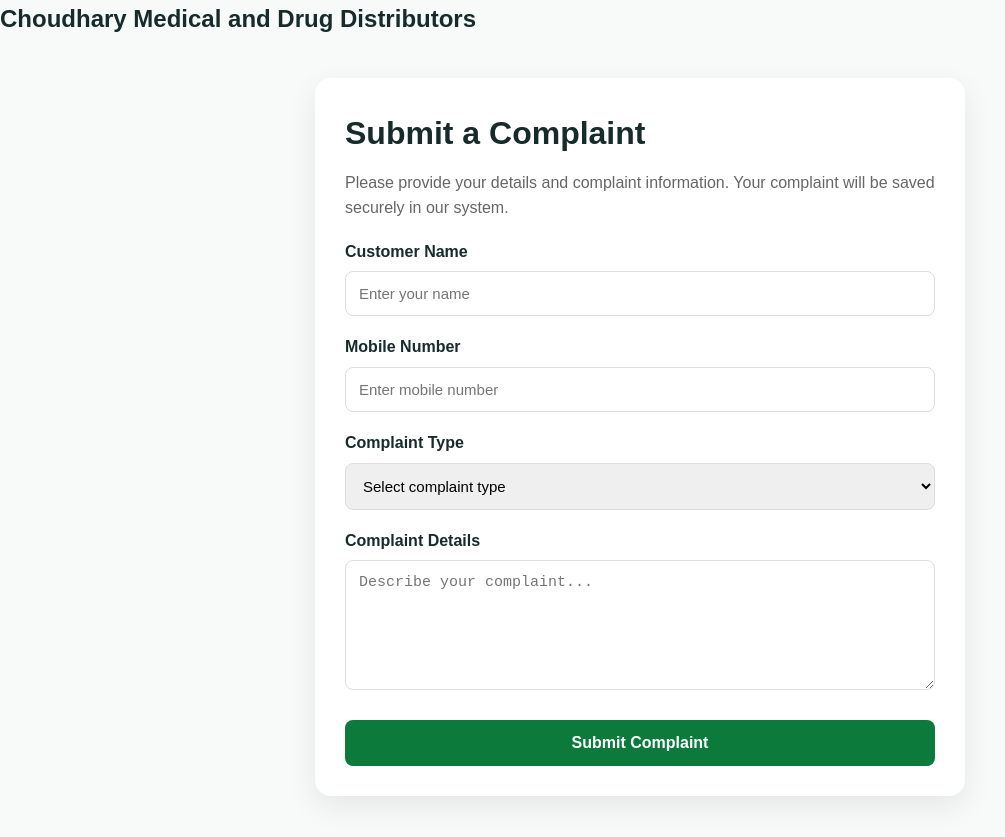
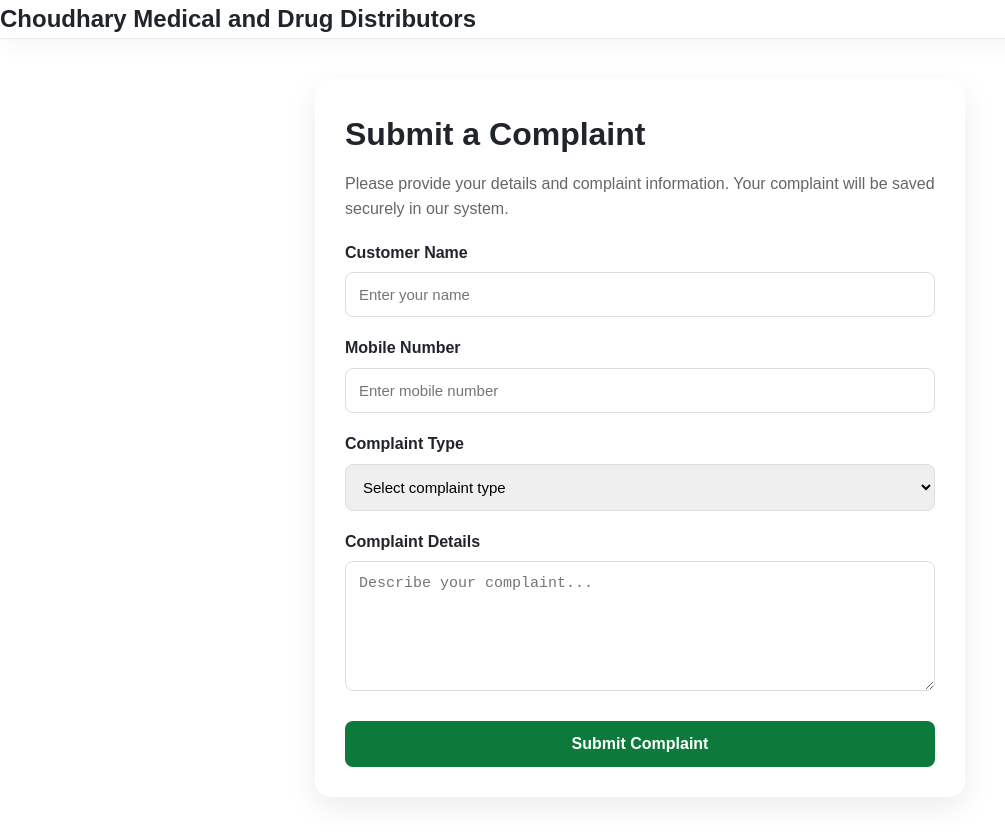
Before and after one commit to Abhishek-3002/CMADD2, a website: page complaint.html in a window 1280 px wide. Shown: the whole page, without its empty margins (0-1005 px from the left). Drawn offline with Linux system fonts and the light colour scheme.

Commit message:
Apply animated premium white UI theme

```diff
--- a/complaint.html
+++ b/complaint.html
@@ -102,6 +102,7 @@
             border-radius: 7px;
         }
     </style>
+<link rel="stylesheet" href="motion-theme.css?v=1">
 </head>
 
 <body>
```
